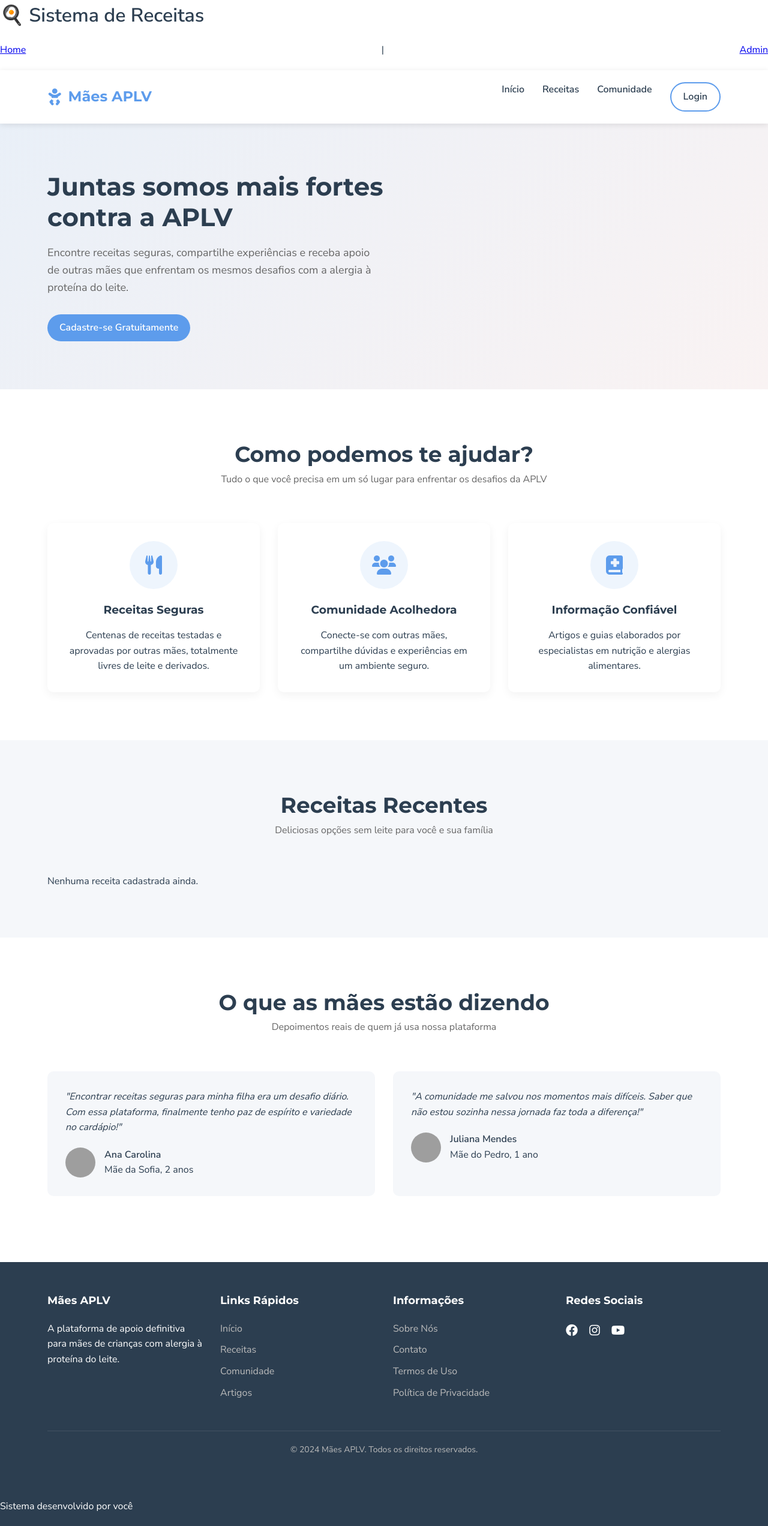
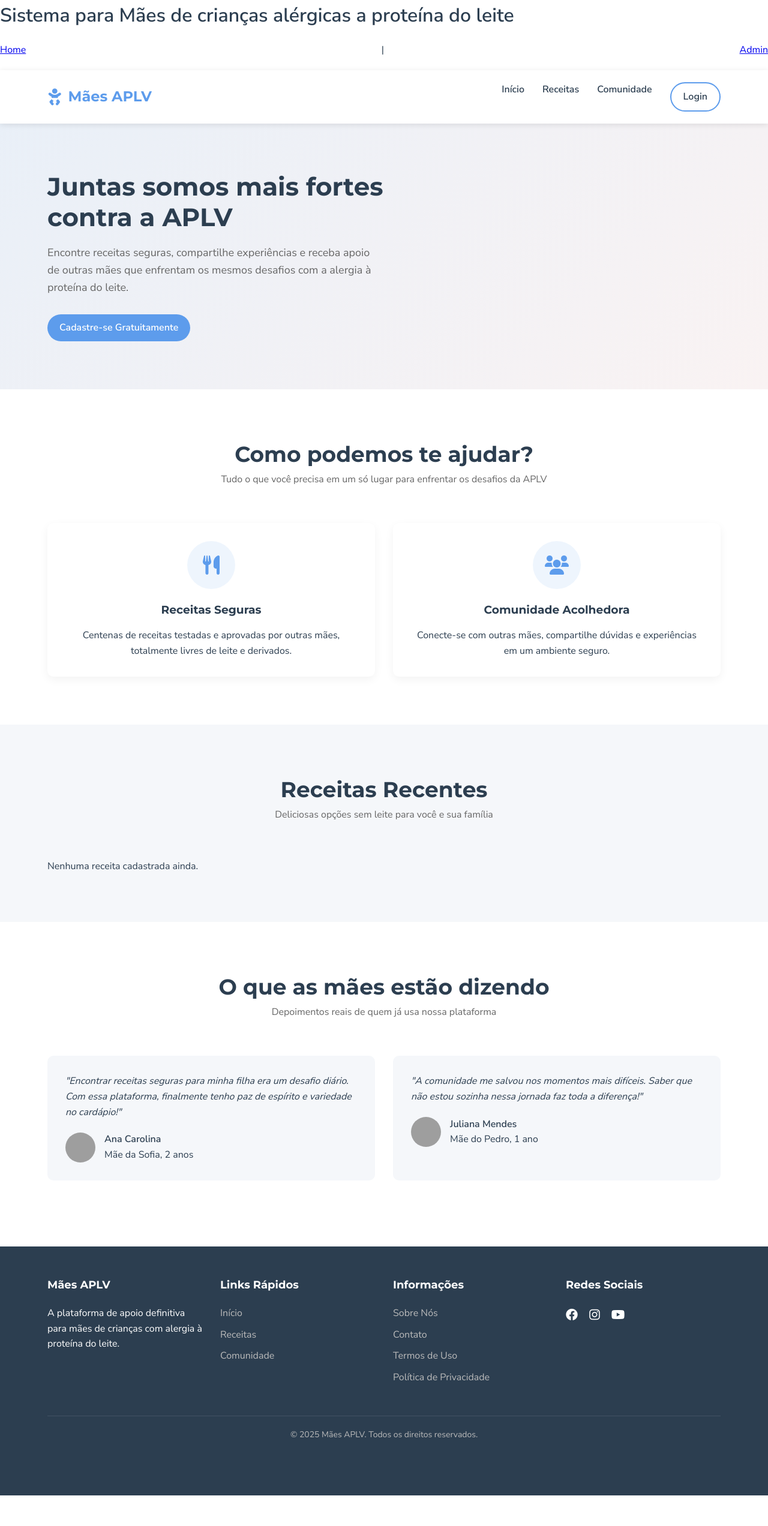
Before and after one commit to yasminnn19/Maes, a Django app: page /inicio/ in a window 1280 px wide. Shown: the whole page at 60% size. After the commit the page ends 2493 px from the top, so only its background shows below. Run offline with Django 5.2, Linux system fonts and the light colour scheme; data that the repository does not hold is empty; grey boxes are pictures that could not be loaded.

Commit message:
Add files via upload

```diff
--- a/app/templates/base.html
+++ b/app/templates/base.html
@@ -7,7 +7,7 @@
 </head>
 <body>
     <header>
-        <h1>🍳 Sistema de Receitas</h1>
+        <h1>Sistema para Mães de crianças alérgicas a proteína do leite</h1>
         <nav>
             <a href="{% url 'pagina_inicial' %}">Home</a> |
             <a href="/admin/">Admin</a>
@@ -16,12 +16,10 @@
 
     <main>
         {% block content %}
-        <!-- O conteúdo específico de cada página vai aqui -->
         {% endblock %}
     </main>
 
     <footer>
-        <p>Sistema desenvolvido por você</p>
     </footer>
 </body>
 </html>
--- a/app/templates/inicio.html
+++ b/app/templates/inicio.html
@@ -76,14 +76,6 @@
                     <p>Conecte-se com outras mães, compartilhe dúvidas e experiências em um ambiente seguro.</p>
                 </div>
 
-                <div class="feature-card">
-                    <div class="feature-icon">
-                        <i class="fas fa-book-medical"></i>
-                    </div>
-                    <h3>Informação Confiável</h3>
-                    <p>Artigos e guias elaborados por especialistas em nutrição e alergias alimentares.</p>
-                </div>
-            </div>
         </div>
     </section>
 
@@ -165,7 +157,6 @@
                         <li><a href="{% url 'pagina_inicial' %}">Início</a></li>
                         <li><a href="#">Receitas</a></li>
                         <li><a href="#">Comunidade</a></li>
-                        <li><a href="#">Artigos</a></li>
                     </ul>
                 </div>
 
@@ -190,7 +181,7 @@
             </div>
 
             <div class="copyright">
-                &copy; 2024 Mães APLV. Todos os direitos reservados.
+                &copy; 2025 Mães APLV. Todos os direitos reservados.
             </div>
         </div>
     </footer>
```
